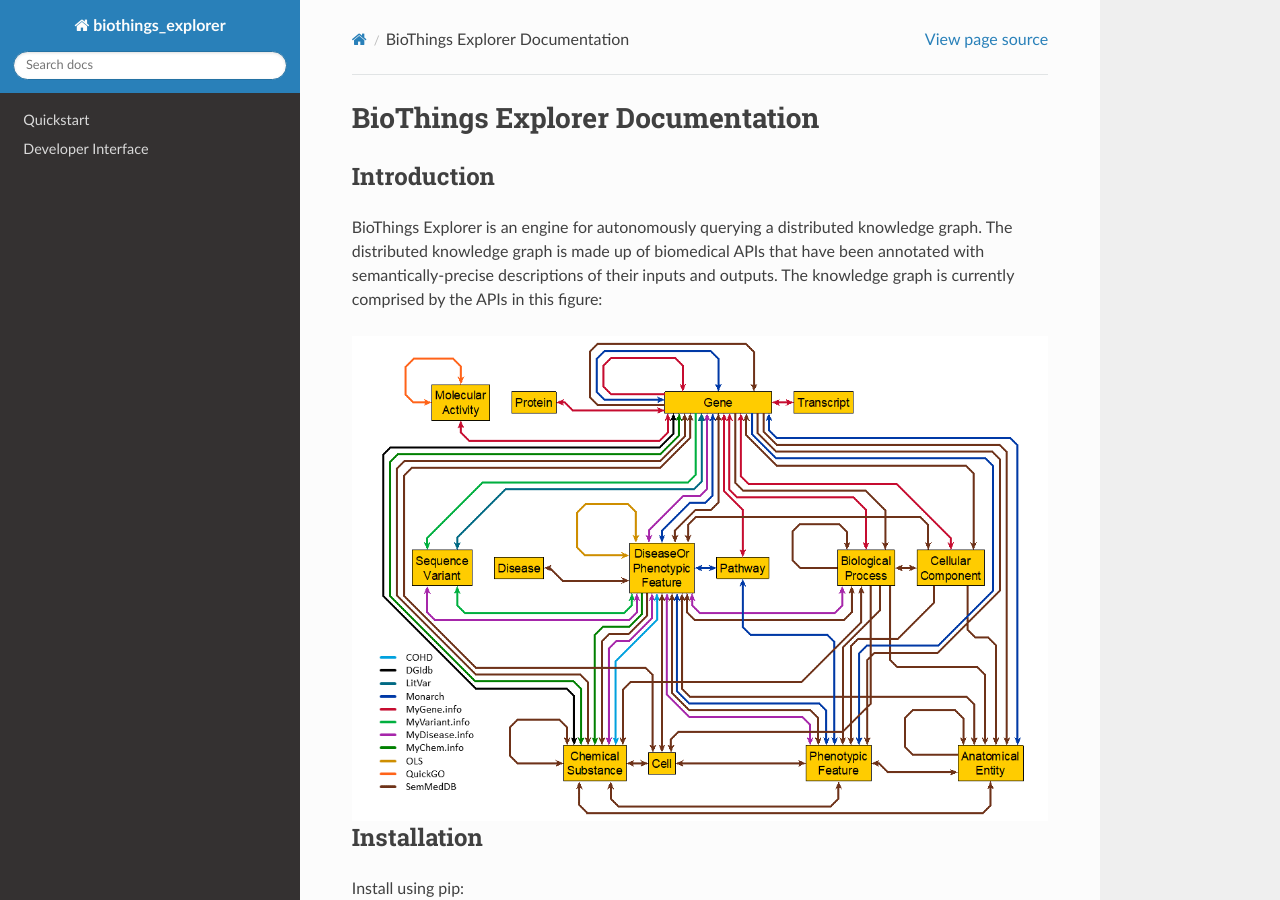
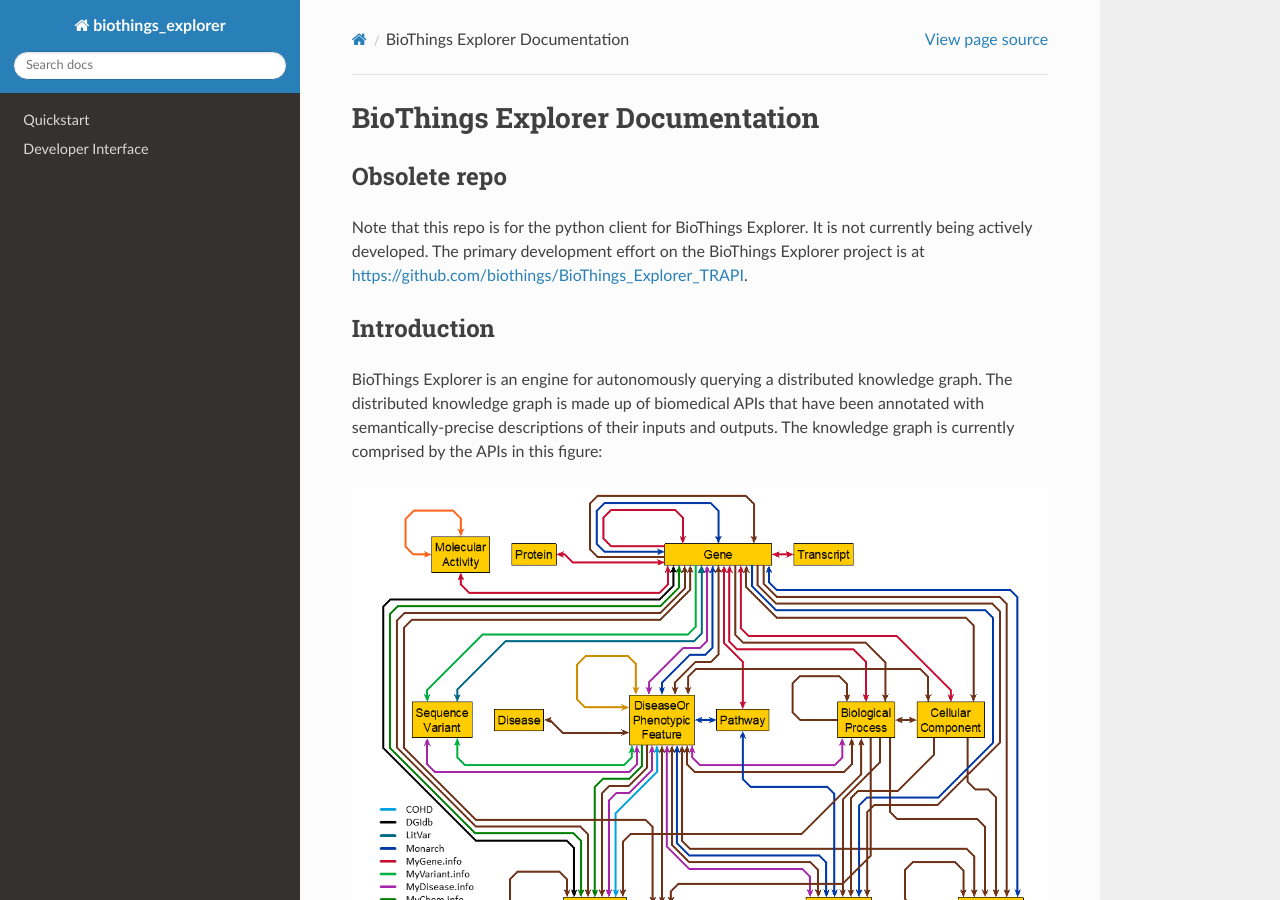
Before and after one commit to biothings/biothings_explorer_archived, a Sphinx documentation site: the page built from docs/source/index.rst, in a window 1280 px wide and 900 px high. Built offline with Sphinx 7.4.7 and the Read the Docs theme 2.0.0, drawn with Linux system fonts in a browser that asks for light colours.

Commit message:
Update index.rst

```diff
--- a/docs/source/index.rst
+++ b/docs/source/index.rst
@@ -6,6 +6,13 @@
 ################################
 BioThings Explorer Documentation
 ################################
+
+************
+Obsolete repo
+************
+
+Note that this repo is for the python client for BioThings Explorer.  It is not currently being actively developed.  The primary development effort on the BioThings Explorer project is at https://github.com/biothings/BioThings_Explorer_TRAPI.
+
 
 ************
 Introduction
```
